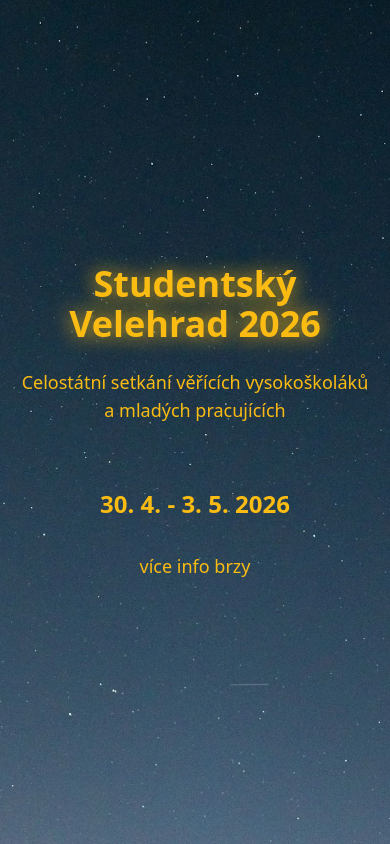
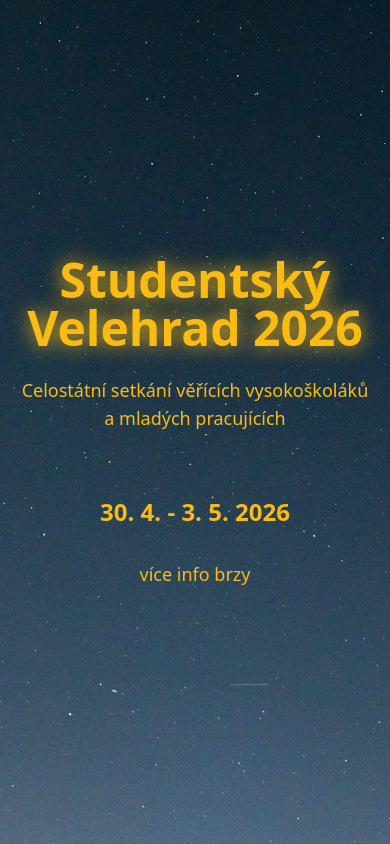
Before and after one commit to petrkucerak/studentsky-velehrad, an Astro site: page / in a window 390 px wide. Built offline with nearby package versions, Linux system fonts and the light colour scheme; Astro itself is replaced by a stand-in of ours.

Commit message:
Change title size

```diff
--- a/src/components/Welcome.astro
+++ b/src/components/Welcome.astro
@@ -5,7 +5,7 @@
     class="flex flex-col w-[90vw] max-w-[800px] min-h-[100vh] justify-center items-center"
   >
     <h1
-      class="text-4xl md:text-6xl font-bold mb-6 text-center text-[#fabb13] [text-shadow:_0px_0px_20px_rgba(250,187,19,1)]"
+      class="text-5xl md:text-6xl font-bold mb-6 text-center text-[#fabb13] [text-shadow:_0px_0px_20px_rgba(250,187,19,1)]"
     >
       Studentský<br />Velehrad 2026
     </h1>
```
